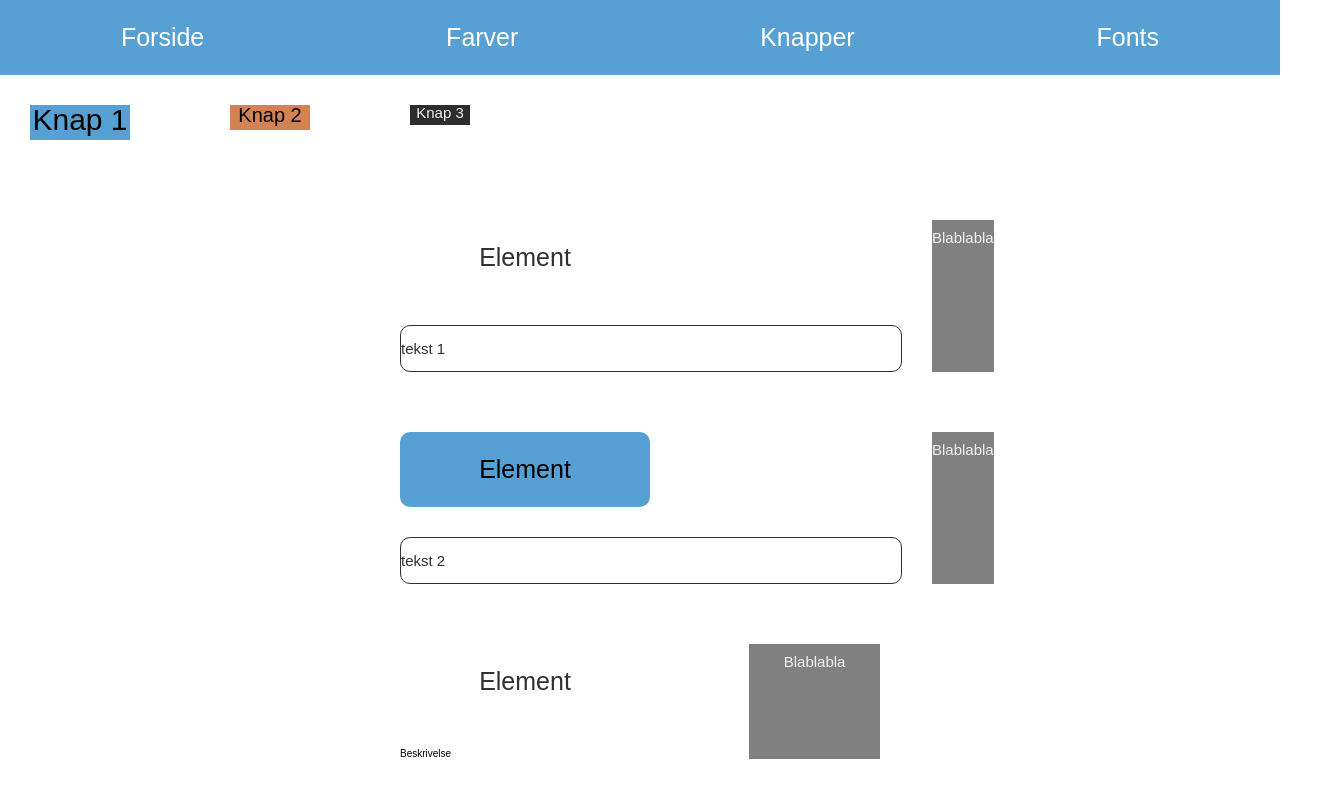
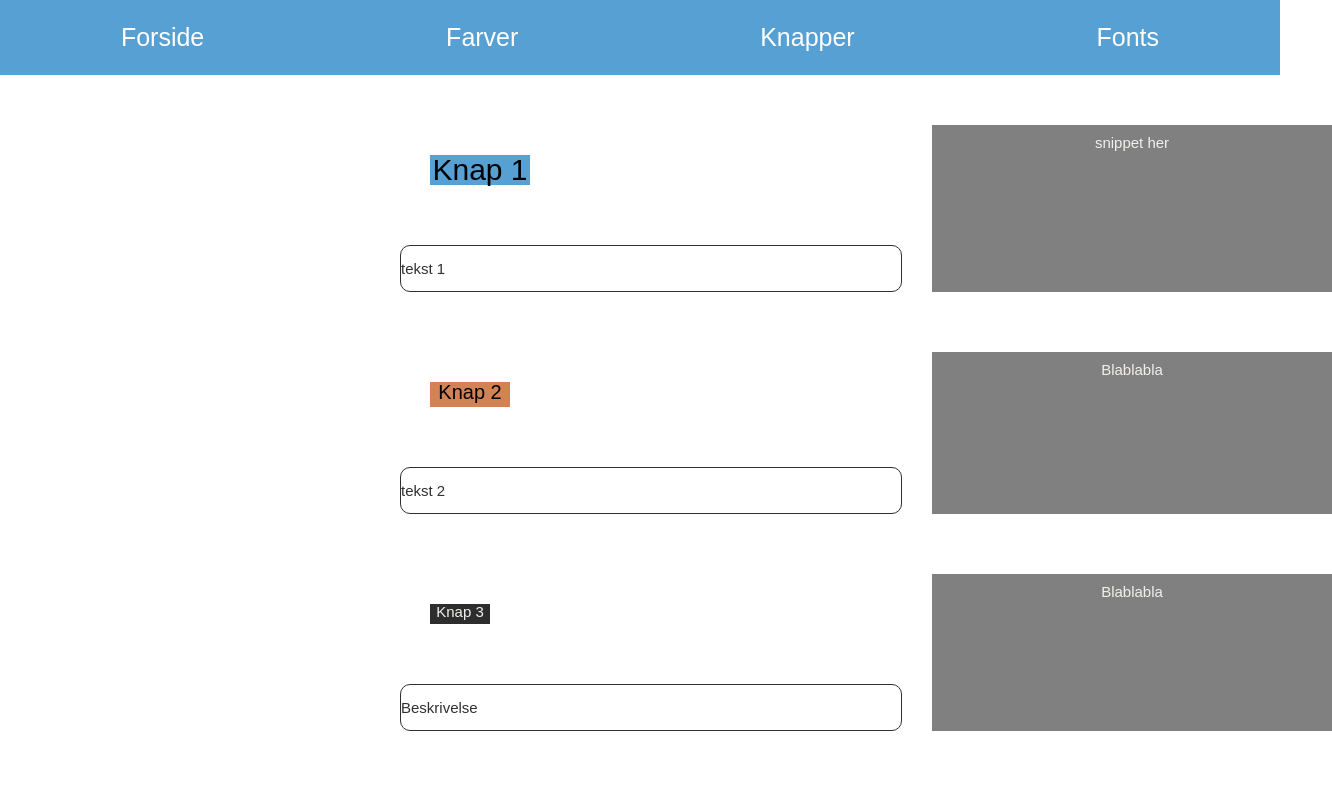
Before and after one commit to idathoet/Projekt4, a plain HTML site: page styleguide/knapper.html in a window 1280 px wide. Shown: the whole page, 1332 px wide, since content can reach past the window. Drawn offline with Linux system fonts and the light colour scheme.

Commit message:
update til knapper

```diff
--- a/styleguide/css/styles.css
+++ b/styleguide/css/styles.css
@@ -74,6 +74,7 @@ html {
   grid-area: snippet;
   background-color: grey;
   color: #F2F0ED;
+  width: 400px;
   font-size: 15px;
   text-align: center;
   padding-top: 10px;
@@ -127,8 +128,8 @@ html {
 .button1 {
   background-color: #56A0D3;
   font-size: 30px;
-  height: 35px;
-  width: 100px;
+  height: auto;
+  max-width: 100px;
   margin: 30px;
   text-align: center;
 }
--- a/styleguide/knapper.html
+++ b/styleguide/knapper.html
@@ -13,26 +13,20 @@
           <a href="knapper.html"><ul>Knapper</ul></a>
           <a href="fonts.html"><ul>Fonts</ul></a>
     </nav>
-    <div class="button-wrapper">
-      <div class="button1">Knap 1</div>
-      <div class="button2">Knap 2</div>
-      <div class="button3">Knap 3</div>
-    </div>
-
     <div class="container">
       <div class="subcon">
-        <div class="white box element">Element</div>
-        <div class="beskrivelse text-box">tekst 1</div>
+        <div class="button1 element">Knap 1</div>
+        <div class="beskrivelse">tekst 1</div>
+        <div class="snippet">snippet her</div>
+      </div>
+      <div class="subcon">
+        <div class="button2 element">Knap 2</div>
+        <div class="beskrivelse">tekst 2</div>
         <div class="snippet">Blablabla</div>
       </div>
       <div class="subcon">
-        <div class="blue box element">Element</div>
-        <div class="beskrivelse text-box">tekst 2</div>
-        <div class="snippet">Blablabla</div>
-      </div>
-      <div class="subcon">
-        <div class="white box element">Element</div>
-        <div class=" text-box">Beskrivelse</div>
+        <div class="button3 element">Knap 3</div>
+        <div class="beskrivelse">Beskrivelse</div>
         <div class="snippet">Blablabla</div>
       </div>
     </div>
```
